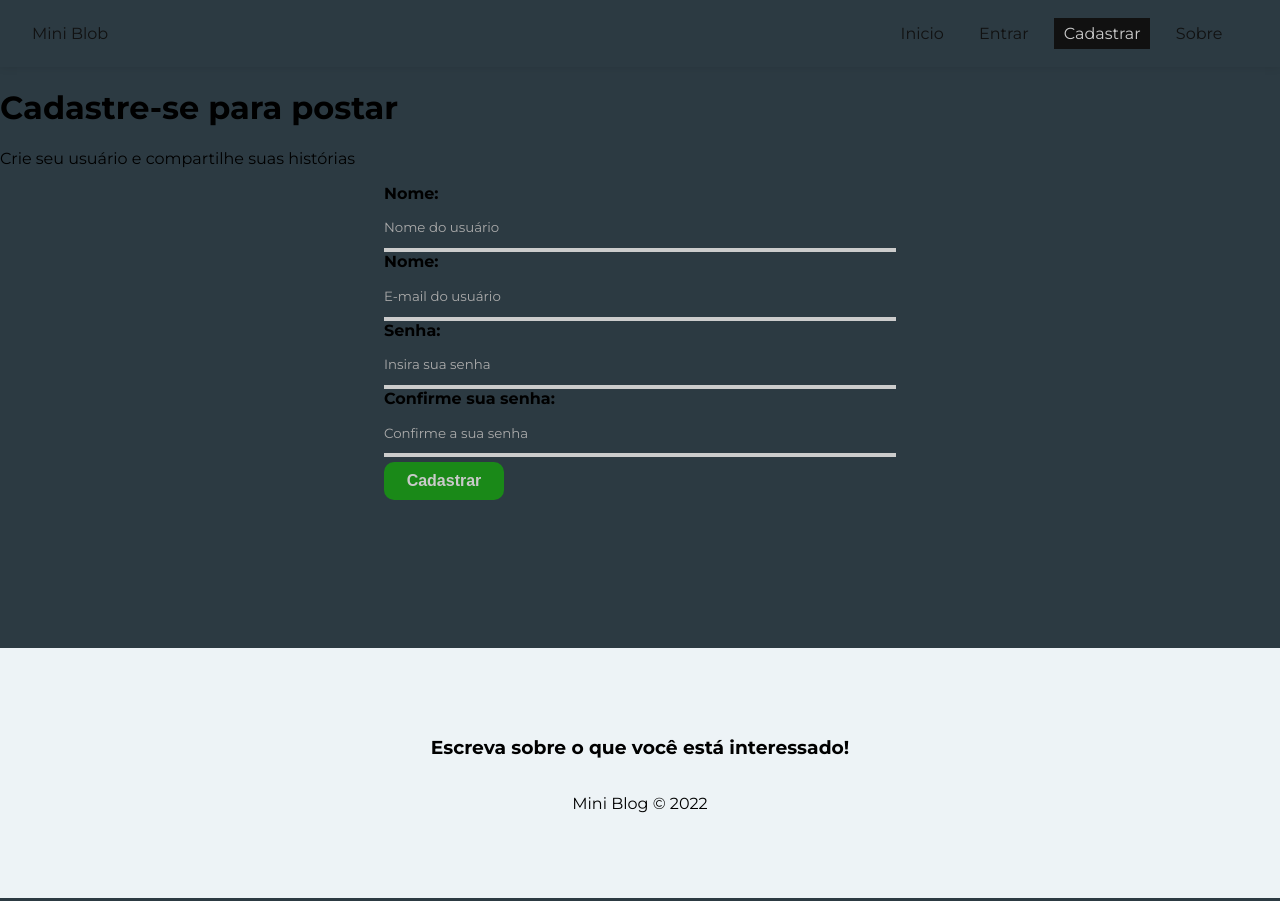
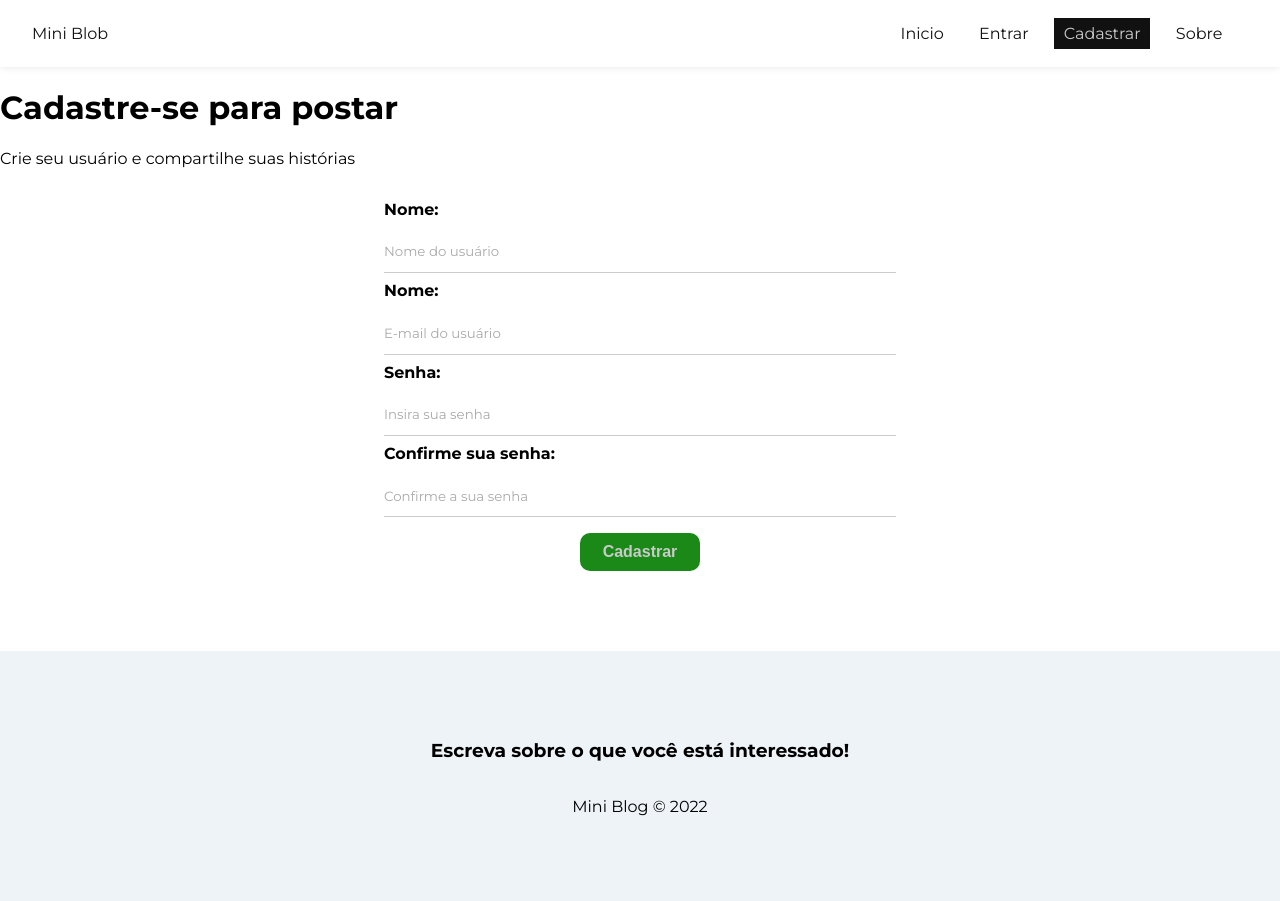
Before and after one commit to SilasRodrigues19/TechBlog, a React (Create React App) app: page /register in a window 1280 px wide. Built offline with nearby package versions, Linux system fonts and the light colour scheme.

Commit message:
refactor: update spacing and remove body background

```diff
--- a/src/index.scss
+++ b/src/index.scss
@@ -6,7 +6,7 @@
 }
 
 body {
-  background: #2c3a42;
+  //background: #2c3a42;
   font-family: $mainFont;
   margin: 0;
   padding: 0;
@@ -41,11 +41,12 @@ nav button {
 /* Form styles */
 form {
   max-width: 40%;
-  margin: 0 auto;
+  margin: 2rem auto;
   label {
     display: flex;
     flex-direction: column;
-    margin-bottom: 0.3rem;
+    gap: 0.5rem;
+    margin-bottom: 1rem;
     span {
       margin-bottom: 0.3rem;
       font-weight: bold;
@@ -55,7 +56,7 @@ form {
   input,
   textarea {
     border: none;
-    border-bottom: 0.3rem solid #ccc;
+    border-bottom: 0.1rem solid #ccc;
     padding: 0.8rem 0;
     background: transparent;
   }
@@ -67,6 +68,8 @@ form {
   text-align: center;
   cursor: pointer;
   border-radius: pxToRem(10);
+  display: block;
+  margin: 0 auto;
   width: pxToRem(120);
   font-weight: bold;
   border: none;
@@ -80,7 +83,7 @@ form {
     background: transparent;
     border-radius: 0;
     color: #111;
-    border: 1px solid #111;
+    border: 0.1rem solid #111;
     padding: pxToRem(7) pxToRem(30);
     &:hover {
       background: #111;
@@ -105,7 +108,7 @@ button[disabled] {
   .error {
     color: #721c24;
     background: #f8d7da;
-    border: 0.3rem solid #f5c6cb;
+    border: 0.2rem solid #f5c6cb;
     padding: pxToRem(5);
     border-radius: pxToRem(5);
   }
```
